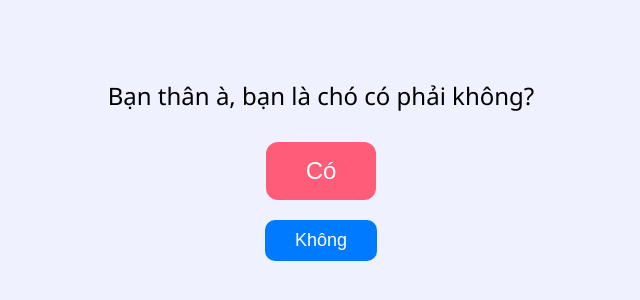
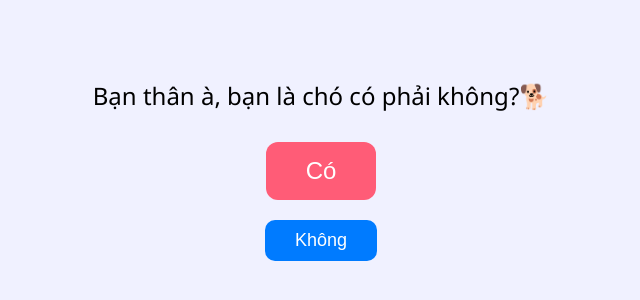
Before and after one commit to PhanHung1412/BB, a plain HTML site: page index.html in a window 1280 px wide. Shown: the part 238-538 px from the top of the page, without its empty margins (319-959 px from the left). Drawn offline with Linux system fonts and the light colour scheme.

Commit message:
Add files via upload

```diff
--- a/index.html
+++ b/index.html
@@ -2,7 +2,7 @@
 <html lang="vi">
 <head>
   <meta charset="UTF-8">
-  <title>Bạn có phải là chó không 🐕</title>
+  <title>Câu hỏi bất ngờ dành cho bạn nè</title>
   <style>
     body {
       font-family: 'Segoe UI', sans-serif;
@@ -63,7 +63,7 @@
 </head>
 <body>
 
-  <div class="question" id="mainQuestion">Bạn thân à, bạn là chó có phải không?</div>
+  <div class="question" id="mainQuestion">Bạn thân à, bạn là chó có phải không?🐕</div>
   <button id="yesButton">Có</button>
   <button id="noButton">Không</button>
 
```
